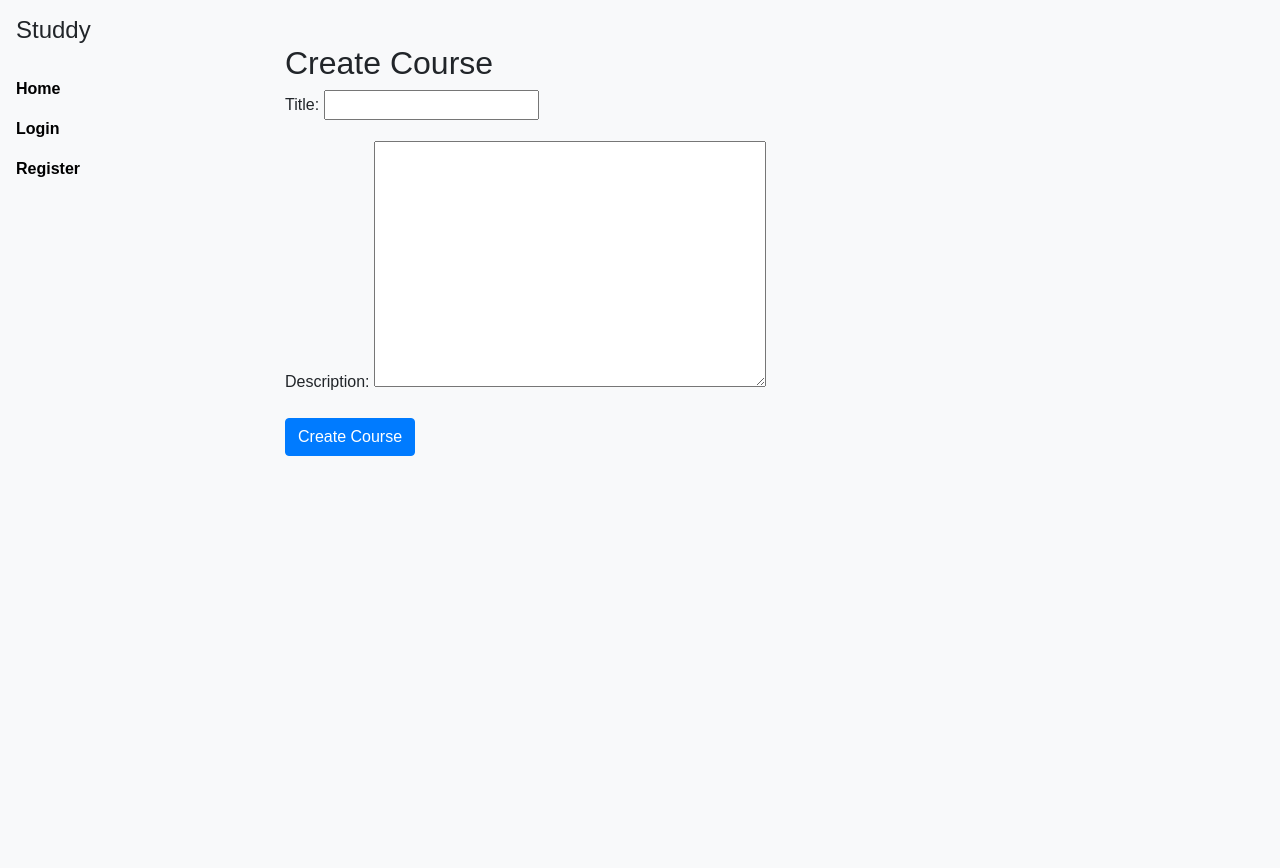
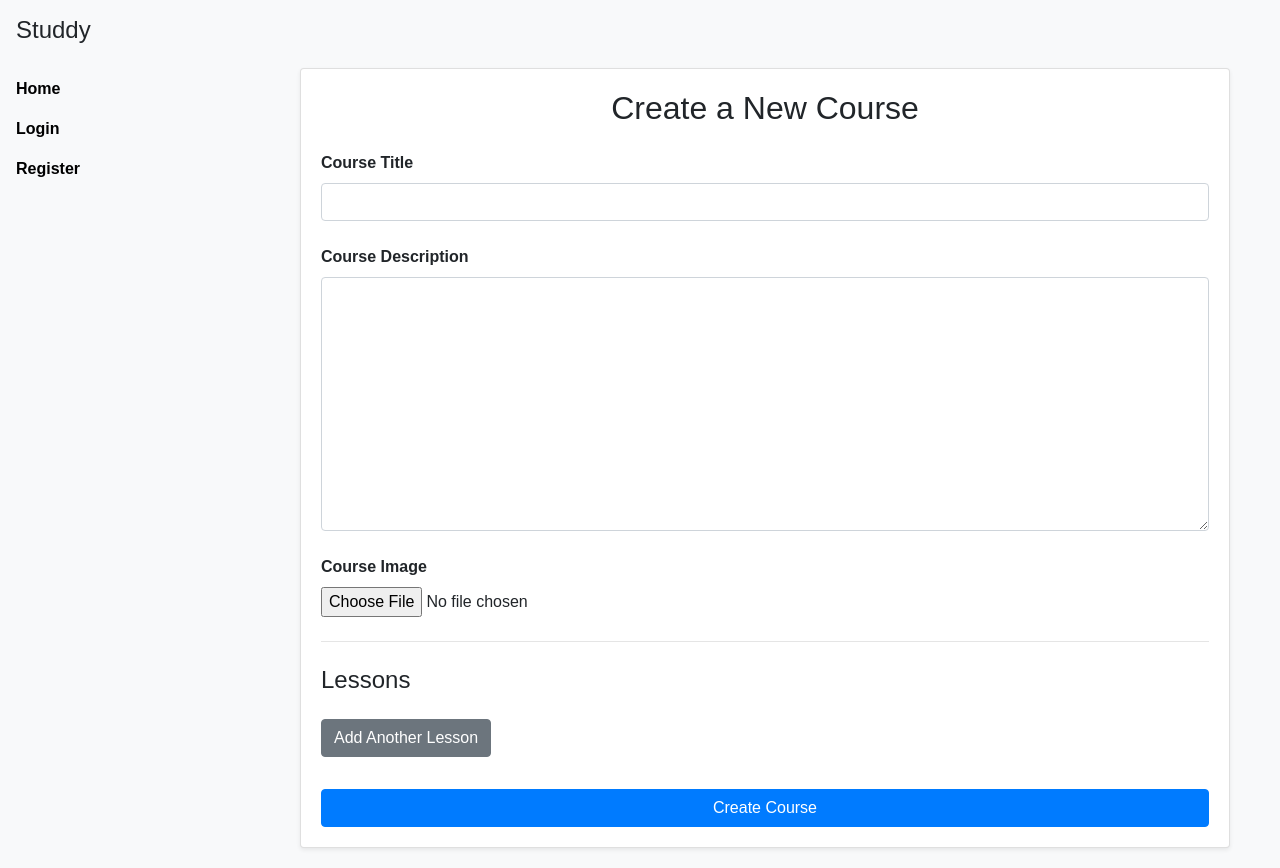
Before and after one commit to OlenaBoichenko/elearning_platform, a Django app: template courses/templates/courses/create_course.html in a window 1280 px wide. Before the commit the page ends 456 px from the top, so only its background shows below. Run offline with Django 5.2, Linux system fonts and the light colour scheme; the template is opened without the code that fills it: values that come from a table or form of the project are taken from there, others are empty; some libraries are stand-ins or nearby versions.

Commit message:
add functionality Create course, updated style for forms, fix bux of images

```diff
--- /dev/null
+++ b/courses/forms.py
@@ -0,0 +1,12 @@
+from django import forms
+from .models import Course, Lesson
+
+class CourseCreationForm(forms.ModelForm):
+    class Meta:
+        model = Course
+        fields = ['title', 'description', 'image']
+
+class LessonForm(forms.ModelForm):
+    class Meta:
+        model = Lesson
+        fields = ['title', 'content', 'video']
--- a/courses/models.py
+++ b/courses/models.py
@@ -7,6 +7,7 @@ from django.apps import AppConfig
 class Course(models.Model):
     title = models.CharField(max_length=200)
     description = models.TextField()
+    image = models.ImageField(upload_to='course_images/', blank=True, null=True)
     created_at = models.DateTimeField(auto_now_add=True)
     instructor = models.ForeignKey(User, on_delete=models.CASCADE, related_name='instructor_courses')
 
@@ -17,6 +18,7 @@ class Lesson(models.Model):
     course = models.ForeignKey(Course, on_delete=models.CASCADE, related_name='lessons')
     title = models.CharField(max_length=200)
     content = models.TextField()
+    video = models.FileField(upload_to='lesson_videos/', blank=True, null=True)
     created_at = models.DateTimeField(auto_now_add=True)
 
     def __str__(self):
--- a/courses/templates/courses/create_course.html
+++ b/courses/templates/courses/create_course.html
@@ -1,12 +1,88 @@
 {% extends 'courses/layout.html' %}
+{% load custom_filters %}
 
-{% block title %}Create Course{% endblock %}
+{% block title %}Create a New Course{% endblock %}
 
 {% block content %}
-<h2>Create Course</h2>
-<form method="post">
-    {% csrf_token %}
-    {{ form.as_p }}
-    <button type="submit" class="btn btn-primary">Create Course</button>
-</form>
+<div class="container mt-5">
+    <div class="card shadow-sm">
+        <div class="card-body">
+            <h2 class="card-title text-center mb-4">Create a New Course</h2>
+            <form method="post" enctype="multipart/form-data">
+                {% csrf_token %}
+
+                <!-- Форма курса -->
+                <div class="form-group mb-4">
+                    <label for="{{ course_form.title.id_for_label }}" class="font-weight-bold">Course Title</label>
+                    {{ course_form.title|add_class:"form-control" }}
+                </div>
+                <div class="form-group mb-4">
+                    <label for="{{ course_form.description.id_for_label }}" class="font-weight-bold">Course Description</label>
+                    {{ course_form.description|add_class:"form-control" }}
+                </div>
+                <div class="form-group mb-4">
+                    <label for="{{ course_form.image.id_for_label }}" class="font-weight-bold">Course Image</label>
+                    {{ course_form.image|add_class:"form-control-file" }}
+                </div>
+
+                <hr class="my-4">
+
+
+                <!-- Уроки курса -->
+                <h4 class="mb-4">Lessons</h4>
+                {{ lesson_formset.management_form }}
+                {% for form in lesson_formset %}
+                    <div class="card mb-4 shadow-sm">
+                        <div class="card-header">
+                            <h5>Lesson {{ forloop.counter }}</h5>
+                        </div>
+                        <div class="card-body">
+                            <div class="form-group">
+                                <label for="{{ form.title.id_for_label }}" class="font-weight-bold">Lesson Title</label>
+                                {{ form.title|add_class:"form-control" }}
+                            </div>
+                            <div class="form-group">
+                                <label for="{{ form.content.id_for_label }}" class="font-weight-bold">Lesson Content</label>
+                                {{ form.content|add_class:"form-control" }}
+                            </div>
+                            <div class="form-group">
+                                <label for="{{ form.video.id_for_label }}" class="font-weight-bold">Lesson Video</label>
+                                {{ form.video|add_class:"form-control-file" }}
+                            </div>
+                        </div>
+                    </div>
+                {% endfor %}
+
+                <!-- Кнопка для добавления уроков -->
+                <button type="button" class="btn btn-secondary mb-3" id="add-lesson-btn">Add Another Lesson</button>
+
+                <!-- Кнопка для отправки -->
+                <button type="submit" class="btn btn-primary btn-block mt-3">Create Course</button>
+            </form>
+        </div>
+    </div>
+</div>
+
+<script>
+    document.addEventListener('DOMContentLoaded', function () {
+        const addLessonBtn = document.getElementById('add-lesson-btn');
+        addLessonBtn.addEventListener('click', function () {
+            const totalForms = document.getElementById('id_lessons-TOTAL_FORMS');
+            const currentCount = parseInt(totalForms.value);
+            if (currentCount < 10) {
+                totalForms.value = currentCount + 1;
+
+                const formTemplate = document.querySelector('.lesson-form').cloneNode(true);
+                formTemplate.querySelectorAll('input, textarea').forEach((input) => {
+                    input.value = '';
+                    const name = input.name.replace(/-\d+-/, `-${currentCount}-`);
+                    input.name = name;
+                    input.id = `id_${name}`;
+                });
+                document.querySelector('form').insertBefore(formTemplate, addLessonBtn);
+            }
+        });
+    });
+</script>
+
 {% endblock %}
--- a/courses/templates/courses/layout.html
+++ b/courses/templates/courses/layout.html
@@ -7,7 +7,7 @@
     <meta name="viewport" content="width=device-width, initial-scale=1.0">
     <title>{% block title %}E-learning Platform{% endblock %}</title>
     <link rel="stylesheet" href="https://maxcdn.bootstrapcdn.com/bootstrap/4.5.2/css/bootstrap.min.css">
-    <link rel="stylesheet" href="{% static 'courses/styles.css' %}"> <!-- Подключаем пользовательские стили -->
+    <link rel="stylesheet" href="{% static 'courses/styles.css' %}">
 </head>
 <body>
     <div class="d-flex">
--- /dev/null
+++ b/courses/templatetags/custom_filters.py
@@ -0,0 +1,7 @@
+from django import template
+
+register = template.Library()
+
+@register.filter(name='add_class')
+def add_class(value, css_class):
+    return value.as_widget(attrs={"class": css_class})
--- a/courses/views.py
+++ b/courses/views.py
@@ -2,9 +2,11 @@ from django.shortcuts import render, redirect, get_object_or_404
 from django.contrib.auth.forms import UserCreationForm, AuthenticationForm
 from django.contrib.auth import authenticate, login, logout
 from django.contrib.auth.decorators import user_passes_test, login_required
+from django.forms import inlineformset_factory
 from django import forms
 from django.contrib.auth.models import Group, User
-from .models import Course
+from .models import Course, Lesson
+from .forms import CourseCreationForm, LessonForm
 
 def home(request):
     # Представление для начальной публичной страницы
@@ -81,17 +83,25 @@ def is_instructor(user):
 class CourseCreationForm(forms.ModelForm):
     class Meta:
         model = Course
-        fields = ['title', 'description']
+        fields = ['title', 'description', 'image']
 
 @user_passes_test(is_instructor)
 def create_course(request):
+    LessonFormSet = inlineformset_factory(Course, Lesson, form=LessonForm, extra=2, max_num=10)
     if request.method == 'POST':
-        form = CourseCreationForm(request.POST)
-        if form.is_valid():
-            course = form.save(commit=False)
+        course_form = CourseCreationForm(request.POST, request.FILES)
+        lesson_formset = LessonFormSet(request.POST, request.FILES)
+        if course_form.is_valid() and lesson_formset.is_valid():
+            course = course_form.save(commit=False)
             course.instructor = request.user
             course.save()
+            lesson_formset.instance = course
+            lesson_formset.save()
             return redirect('course_list')
     else:
-        form = CourseCreationForm()
-    return render(request, 'courses/create_course.html', {'form': form})
+        course_form = CourseCreationForm()
+        lesson_formset = LessonFormSet()
+    return render(request, 'courses/create_course.html', {
+        'course_form': course_form,
+        'lesson_formset': lesson_formset,
+    })
--- a/elearning_platform/urls.py
+++ b/elearning_platform/urls.py
@@ -17,8 +17,10 @@ Including another URLconf
 from django.contrib import admin
 from django.urls import path, include
 from django.contrib.auth import views as auth_views
+from django.conf import settings
+from django.conf.urls.static import static
 
 urlpatterns = [
     path('admin/', admin.site.urls),
     path('', include('courses.urls')),
-]
+] + static(settings.MEDIA_URL, document_root=settings.MEDIA_ROOT)
--- /dev/null
+++ b/requirements.txt
@@ -0,0 +1,3 @@
+Django>=3.2,<4.0
+djangorestframework>=3.12.4,<3.13
+Pillow>=8.2.0,<9.0
```
Also changed, not shown: elearning_platform/settings.py (+7 -0 lines), courses/migrations/0002_course_image_lesson_video.py (added), courses/templatetags/__init__.py (added).
